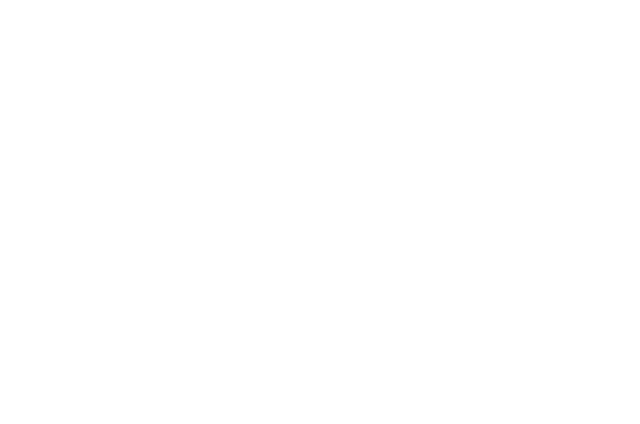
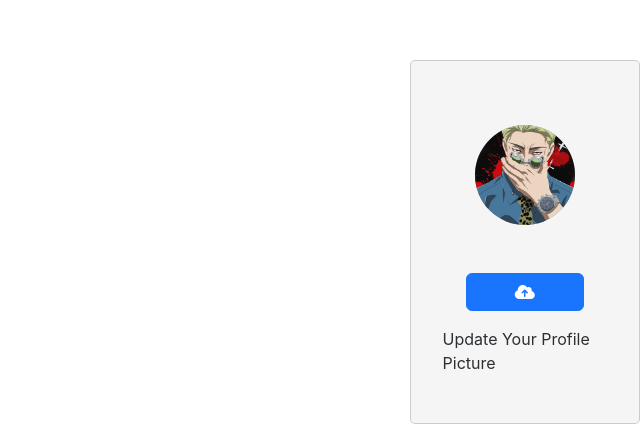
Before and after one commit to smoriginals/mediumclone, a React (Create React App) app: page /Profile in a window 1280 px wide. Before the commit this address had no page. Shown: the part 740-1164 px from the top of the page, without its empty margins (640-1280 px from the left). Before the commit the page ends 800 px from the top, so only its background shows below. Built offline with nearby package versions, Linux system fonts and the light colour scheme.

Commit message:
update
Frontend Keymapping in progress.

```diff
--- a/src/App.css
+++ b/src/App.css
@@ -41,7 +41,7 @@
     background-image: url('./Assets/home.jpg');
     background-size:cover;
     background-position:center;
-    background-color: red;
+    background-color: darkgray;
     height: 100vh;
     width: 100vw;
     display: flex;
@@ -79,7 +79,22 @@
     object-fit:cover;
 
 }
-
+.usico{
+    border:2px solid black;
+    border-radius:5px;
+    cursor:pointer;
+}
+.popup-box {
+    position: absolute; /* or absolute depending on your use */
+    top: 100%;
+    left: 82%;
+/*    transform: translateX(-85%);*/
+    z-index: 9;
+    background-color: whitesmoke;
+    opacity:95%;
+    padding: 1rem;
+    border-radius: 5px;
+}
 .create {
     text-decoration: none;
     font-weight: 600;
--- a/src/App.js
+++ b/src/App.js
@@ -9,10 +9,12 @@
 function App() {
     return (
         <>
+
             <Routes>
                 <Route excat path='/Signup' element={<Signup />} />
                 <Route excat path='/Homepage' element={<Homepage />} />
                 <Route excat path='/Home' element={<Home />} />
+                <Route excat path='/Profile' element={<Profile />} />
             </Routes>
         </>
     );
--- a/src/Components/Homepage.js
+++ b/src/Components/Homepage.js
@@ -4,10 +4,7 @@
 export default function Homepage() {
 
     const navigate = useNavigate();
-    function Home() {
-        console.log('redirect to main user home page');
-        navigate('/Home');
-    }
+
 
     return (
         <>
@@ -28,11 +25,11 @@
                             <div className="input-group-text">
                                 <i className="fa-solid fa-lock"></i>
                             </div>
-                            <input type="text" className="form-control" aria-label="Text input with radio button" placeholder='Password'/>
+                            <input type="password" className="form-control" aria-label="Text input with radio button" placeholder='Password'/>
                         </div>
 
                         <div className="d-grid gap-2">
-                            <button className="btn btn-success mt-4" type="button" onClick={Home}><b>Login</b></button>
+                            <button className="btn btn-success mt-4" type="button" onClick={()=>navigate('/Home')}><b>Login</b></button>
                         </div>
                     </div>
                     <div className="card-footer text-body-secondary">
--- a/src/Components/Main.js
+++ b/src/Components/Main.js
@@ -2,6 +2,7 @@
 import background from '../Assets/hom.gif';
 import rog from '../Assets/rog.gif';
 import nanami from '../Assets/nan.jpg';
+import plusicon from '../Assets/addico.jpg';
 export default function Main() {
     return (
         <>
@@ -36,11 +37,14 @@
                             </div>
                             <div className="card-footer">
                                 <small className="text-body-secondary">Last updated 3 mins ago</small>
-                                {console.log('only for streak of a project')}
+
                             </div>
+
                         </div>
+                        <img src={plusicon} className="card-img-top usico my-5" title='Add Post' />
                     </div>
                 </div>
+
 
             </div>
         </>
--- a/src/Components/Navbar.js
+++ b/src/Components/Navbar.js
@@ -1,44 +1,51 @@
-import React from 'react';
+import React, { useState } from 'react';
+import { Link, useNavigate } from 'react-router-dom';
+import Profile from '../Components/Profile';
 import '../App.css';
+export default function Navbar() {
 
-export default function Navbar() {
+    const navigate = useNavigate();
+    const [visibility, setvisibility] = useState(false);
+
     return (
         <>
             <nav className="navbar navbar-expand-lg n-bg">
                 <div className="container-fluid">
-                    <a className="navbar-brand" href="#">SMOS</a>
+                    <Link className="navbar-brand">SMOS</Link>
                     <button className="navbar-toggler" type="button" data-bs-toggle="collapse" data-bs-target="#navbarSupportedContent" aria-controls="navbarSupportedContent" aria-expanded="false" aria-label="Toggle navigation">
                         <span className="navbar-toggler-icon"></span>
                     </button>
                     <div className="collapse navbar-collapse" id="navbarSupportedContent">
                         <ul className="navbar-nav me-auto mb-2 mb-lg-0">
                             <li className="nav-item">
-                                <a className="nav-link active" aria-current="page" href="#">Home</a>
+                                <Link className="nav-link active" aria-current="page" to="/Home">Home</Link>
                             </li>
                             <li className="nav-item">
-                                <a className="nav-link" href="#">Explore</a>
+                                <Link className="nav-link" to="/">Explore</Link>
                             </li>
                             <li className="nav-item dropdown">
-                                <a className="nav-link dropdown-toggle" href="#" role="button" data-bs-toggle="dropdown" aria-expanded="false">
+                                <Link className="nav-link dropdown-toggle" to='/' role="button" data-bs-toggle="dropdown" aria-expanded="false">
                                     Feed's
-                                </a>
+                                </Link>
                                 <ul className="dropdown-menu">
-                                    <li><a className="dropdown-item" href="#">Social</a></li>
-                                    <li><a className="dropdown-item" href="#">Entertainment</a></li>
+                                    <li><Link className="dropdown-item" to='/'>Social</Link></li>
+                                    <li><Link className="dropdown-item" to='/'>Entertainment</Link></li>
                                     <li><hr className="dropdown-divider"></hr></li>
-                                    <li><a className="dropdown-item" href="#">World</a></li>
+                                    <li><Link className="dropdown-item" to='/'>World</Link></li>
                                 </ul>
                             </li>
                             <li className="nav-item">
-                                <a className="nav-link disabled" aria-disabled="true">@Username</a>
+                                <Link className="nav-link disabled" aria-disabled="true">@Username</Link>
                             </li>
                         </ul>
                         <form className="d-flex justify-content-center align-items-center gap-2 flex-nowrap">
                             {/*Handle on click of this btn*/}
                             <button className='btn p-0 border-0 bg-transparent'>
-                                <i className="fa-regular fa-circle-user fs-2 cursor-pointer"/>
+                                <i className="fa-regular fa-circle-user fs-2 cursor-pointer" onClick={() => setvisibility(!visibility)} />
+
                             </button>
-                            <button className="btn btn-primary mx-2" type="submit">Log out</button>
+                            <button className="btn btn-primary mx-2" type="submit" onClick={() => navigate('/Homepage')}>Log out</button>
+                            {visibility && <Profile />}
                         </form>
                     </div>
                 </div>
--- a/src/Components/Profile.js
+++ b/src/Components/Profile.js
@@ -1,18 +1,17 @@
 import React from 'react';
 import userp from '../Assets/user.jpg';
-
 import '../App.css';
 export default function Profile() {
     return (
         <>
-            <div className="card d-flex justify-content-center align-items-center">
+            <div className="card d-flex justify-content-center align-items-center popup-box">
 
                 <div className='user-pic d-flex justify-content-center align-items-center my-5'>
                     <img src={userp} className="profile-pic" title='Profile Picture'/>
                 </div>
-                <button className="btn btn-primary px-5" title='Upload' type="button"><i class="fa-solid fa-cloud-arrow-up"></i></button>
+                <button className="btn btn-primary px-5" title='Upload' type="button"><i className="fa-solid fa-cloud-arrow-up"></i></button>
                 <div className="card-body">
-                    <p className="card-text">This is an example of how profile picture look like on ...whatever.</p>
+                    <p>Update Your Profile Picture</p>
                 </div>
             </div>
         </>
--- a/src/Components/Signup.js
+++ b/src/Components/Signup.js
@@ -1,9 +1,11 @@
 import React from 'react';
-import { Link } from 'react-router-dom';
+import { Link,useNavigate } from 'react-router-dom';
 import '../App.css'
 export default function Signup() {
+	const navigate = useNavigate();
+
 	function CreateUser(){
-		console.log('user created');
+		navigate('/Homepage');
 	}
 	return (
 		<>
```
Also changed, not shown: src/Assets/addico.jpg (added).
